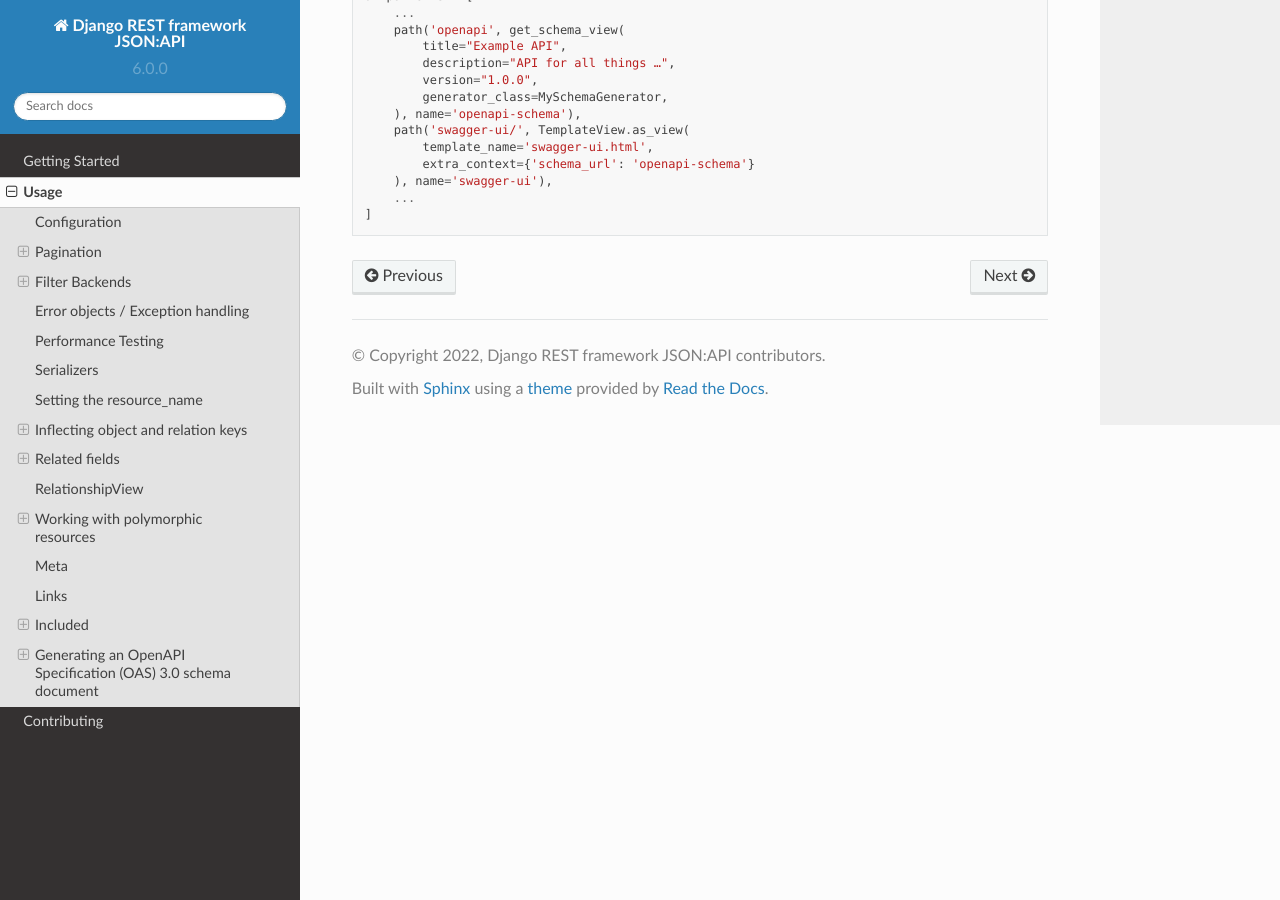
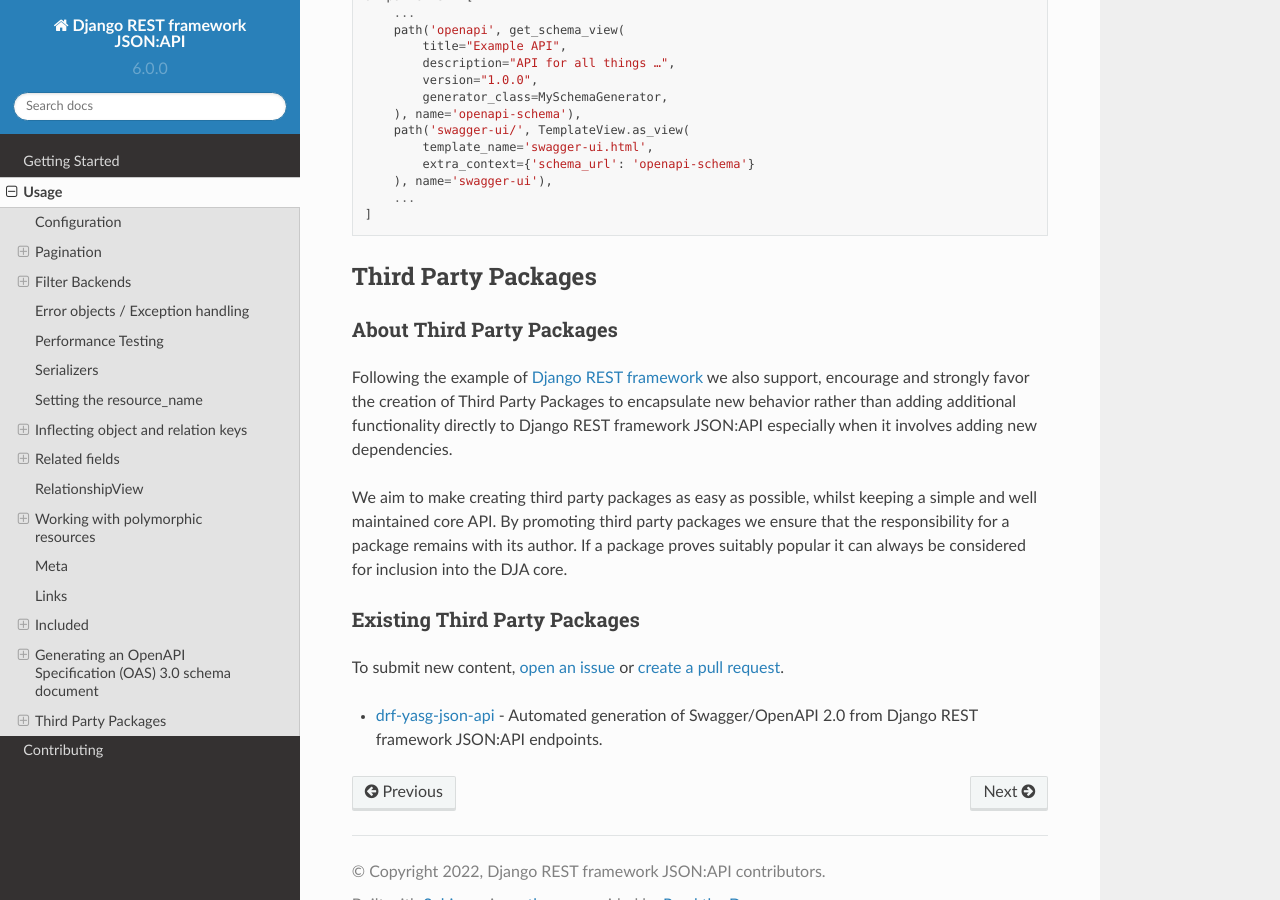
Before and after one commit to django-json-api/django-rest-framework-json-api, a Sphinx documentation site: the page built from docs/usage.md, in a window 1280 px wide and 900 px high, scrolled down 22116 px. Built offline with Sphinx 7.4.7 and the Read the Docs theme 2.0.0, drawn with Linux system fonts in a browser that asks for light colours; pages that are not in the unit, such as notebooks, are missing from menus.

Commit message:
Added 3rdParty packages policy (#1097)

````diff
--- a/docs/usage.md
+++ b/docs/usage.md
@@ -1127,3 +1127,17 @@
     ...
 ]
 ```
+
+## Third Party Packages
+
+### About Third Party Packages
+
+Following the example of [Django REST framework](https://www.django-rest-framework.org/community/third-party-packages/) we also support, encourage and strongly favor the creation of Third Party Packages to encapsulate new behavior rather than adding additional functionality directly to Django REST framework JSON:API especially when it involves adding new dependencies.
+
+We aim to make creating third party packages as easy as possible, whilst keeping a simple and well maintained core API. By promoting third party packages we ensure that the responsibility for a package remains with its author. If a package proves suitably popular it can always be considered for inclusion into the DJA core.
+
+### Existing Third Party Packages
+
+To submit new content, [open an issue](https://github.com/django-json-api/django-rest-framework-json-api/issues/new/choose) or [create a pull request](https://github.com/django-json-api/django-rest-framework-json-api/compare).
+
+* [drf-yasg-json-api](https://github.com/glowka/drf-yasg-json-api) - Automated generation of Swagger/OpenAPI 2.0 from Django REST framework JSON:API endpoints.
````
